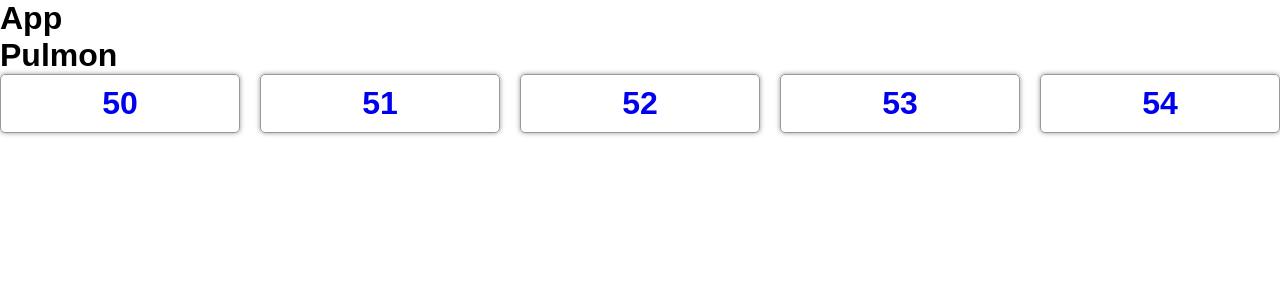
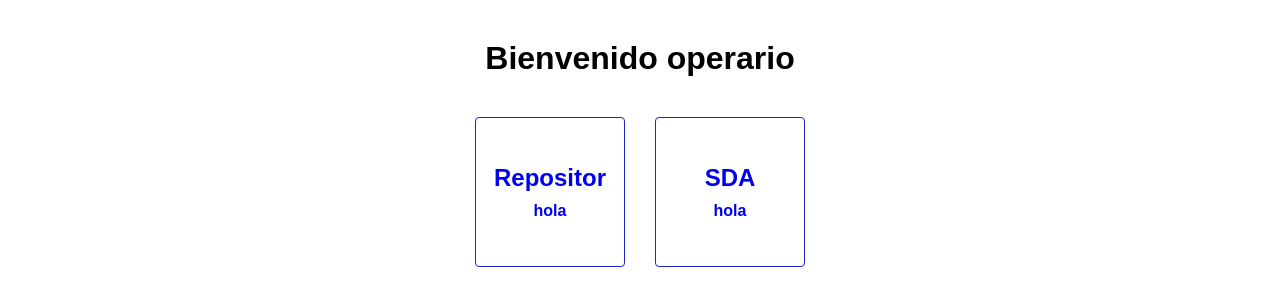
Before and after one commit to matiasarz/matiasarz-trabajaf, a React (Create React App) app: page / in a window 1280 px wide. Shown: the top 306 px of the page. Built offline with nearby package versions, Linux system fonts and the light colour scheme.

Commit message:
Rutas modificadas

```diff
--- a/public/avatar.json
+++ b/public/avatar.json
@@ -2,11 +2,13 @@
     {
         "nombre": "Repositor",
         "saludo": "hola",
-        "id": 1
+        "id": 1,
+        "sector": "reposicion"
     },
     {
         "nombre": "SDA",
         "saludo": "hola",
-        "id": 2
+        "id": 2,
+        "sector": "sda"
     }
 ]
--- a/public/data.json
+++ b/public/data.json
@@ -66,7 +66,7 @@
     {
         "id": 54,
         "pulmon": 54,
-        "pasillo": [11, 10, 12],
+        "pasillo": [10, 11, 12],
         "rack": [
             {
                 "pasillo": 10,
--- a/src/App.jsx
+++ b/src/App.jsx
@@ -1,23 +1,32 @@
-import './App.css';
-import PulmonContainer from './components/pulmonContainer/PulmonContainer';
+import "./App.css";
+import PulmonContainer from "./components/pulmonContainer/PulmonContainer";
 
-import { BrowserRouter, Routes, Route } from 'react-router-dom';
-import PasilloContainer from './components/pasilloContainer/PasilloContainer';
-import RackContainer from './components/rackContainer/RackContainer';
+import { BrowserRouter, Routes, Route } from "react-router-dom";
+import PasilloContainer from "./components/pasilloContainer/PasilloContainer";
+import RackContainer from "./components/rackContainer/RackContainer";
+import Inicio from "./routes/Inicio";
+import NotFound from "./components/NotFound404/NotFound";
 
 const App = () => {
     return (
         <div>
             <BrowserRouter>
-                <h1>App</h1>
                 <Routes>
-                    <Route path='/' element={<PulmonContainer />} />
-                    <Route path='/:id' element={<PasilloContainer />} />
-                    <Route path='/pasillo/:id' element={<RackContainer />} />
+                    <Route path="/" element={<Inicio />} />
+                    <Route path="/reposicion" element={<PulmonContainer />} />
+                    <Route
+                        path="reposicion/pasillo/:id"
+                        element={<PasilloContainer />}
+                    />
+                    <Route
+                        path="reposicion/pasillo/:num/:id"
+                        element={<RackContainer />}
+                    />
+                    <Route path="*" element={<NotFound />} />
                 </Routes>
             </BrowserRouter>
         </div>
-    )
-}
+    );
+};
 
-export default App
+export default App;
--- /dev/null
+++ b/src/components/NotFound404/NotFound.jsx
@@ -0,0 +1,5 @@
+const NotFound = () => {
+    return <h1>Esta pagina esta en mantinimiento, se resolvera pronto</h1>;
+};
+
+export default NotFound;
--- /dev/null
+++ b/src/components/avatar/Avatar.jsx
@@ -0,0 +1,16 @@
+import React from "react";
+import { Link } from "react-router-dom";
+
+const Avatar = ({ data }) => {
+    const { nombre, saludo, sector } = data;
+    return (
+        <Link to={sector}>
+            <div className="avatar">
+                <h2>{nombre}</h2>
+                <h4>{saludo}</h4>
+            </div>
+        </Link>
+    );
+};
+
+export default Avatar;
--- /dev/null
+++ b/src/components/bienvenida/BienvenidaContainer.css
@@ -0,0 +1,27 @@
+
+.bienvenidoContainer {
+    text-align: center;
+}
+.bienvenidoContainer h1 {
+    margin: 30px auto;
+    padding: 10px;
+}
+
+.avatarContainer {
+    height: calc(100vh - 117px);
+    display: flex;
+    justify-content: center;
+    align-items: flex-start;
+    gap: 30px;
+}
+.avatar {
+    width: 150px;
+    height: 150px;
+    border-radius: 4px;
+    border: 1px solid #22c;
+    display: flex;
+    flex-direction: column;
+    justify-content: center;
+    align-items: center;
+    gap: 10px;
+}
--- /dev/null
+++ b/src/components/bienvenida/BienvenidaContainer.jsx
@@ -0,0 +1,27 @@
+import { useEffect, useState } from "react";
+import Avatar from "../avatar/Avatar";
+import { getData } from "../pulmonContainer/PulmonContainer";
+import "./BienvenidaContainer.css";
+
+const BienvenidaContainer = ({ title }) => {
+    const [avatar, setAvatar] = useState([]);
+
+    useEffect(() => {
+        getData("http://localhost:3000/avatar.json")
+            .then((res) => res.json())
+            .then((data) => setAvatar(data));
+    }, []);
+
+    return (
+        <div className="bienvenidoContainer">
+            <h1>{title}</h1>
+            <div className="avatarContainer">
+                {avatar.map((avatar) => (
+                    <Avatar key={avatar.id} data={avatar} />
+                ))}
+            </div>
+        </div>
+    );
+};
+
+export default BienvenidaContainer;
--- a/src/components/pasilloContainer/PasilloContainer.jsx
+++ b/src/components/pasilloContainer/PasilloContainer.jsx
@@ -1,23 +1,22 @@
 import { Link, useParams } from "react-router-dom";
 import { getData } from "../pulmonContainer/PulmonContainer";
 import { useState, useEffect } from "react";
-import './PasilloContainer.css';
+import "./PasilloContainer.css";
 
 const PasilloContainer = () => {
-
-    const [ data, setData ] = useState([])
+    const [data, setData] = useState([]);
 
     const { id } = useParams();
 
     useEffect(() => {
-        getData()
-            .then(res => res.json())
-            .then(data => setData(data.filter(item => item.id == id)))
-    }, [])
+        getData("http://localhost:3000/data.json")
+            .then((res) => res.json())
+            .then((data) => setData(data.filter((item) => item.id == id)));
+    }, []);
 
-    const [ objeto ] = data;
+    const [objeto] = data;
     if (!objeto) {
-        return <h2>Cargando</h2>
+        return <h2>Cargando</h2>;
     }
     const { pasillo } = objeto;
 
@@ -25,12 +24,17 @@ const PasilloContainer = () => {
         <div>
             <h1>PasilloContainer</h1>
             <div className="pasilloContainer">
-                {
-                    pasillo.map((item,index) => <Link to={`/pasillo/${item}`} key={index} ><h2>{item}</h2></Link>)
-                }
+                {pasillo.map((item, index) => (
+                    <Link
+                        to={`/reposicion/pasillo/${objeto.pulmon}/${item}`}
+                        key={index}
+                    >
+                        <h2>{item}</h2>
+                    </Link>
+                ))}
             </div>
         </div>
-    )
-}
+    );
+};
 
-export default PasilloContainer
+export default PasilloContainer;
--- a/src/components/pulmonContainer/PulmonContainer.jsx
+++ b/src/components/pulmonContainer/PulmonContainer.jsx
@@ -1,31 +1,28 @@
 import { useEffect, useState } from "react";
 import PulmonItem from "../pulmonItem/PulmonItem";
-import './PulmonContainer.css';
+import "./PulmonContainer.css";
 
-export const getData = () => {
-    return fetch('http://localhost:3000/data.json');
-}
+export const getData = (url) => fetch(url);
 
 const PulmonContainer = () => {
-
-    const [ data, setData ] = useState([])
+    const [data, setData] = useState([]);
 
     useEffect(() => {
-        getData()
-            .then(res => res.json())
-            .then(data => setData(data))
-    }, [])
+        getData("http://localhost:3000/data.json")
+            .then((res) => res.json())
+            .then((data) => setData(data));
+    }, []);
 
     return (
         <div>
             <h1>Pulmon</h1>
             <div className="pulmonItemContainer">
-                {
-                    data.map(item => <PulmonItem key={item.id} data={item} />)
-                }
+                {data.map((item) => (
+                    <PulmonItem key={item.id} data={item} />
+                ))}
             </div>
         </div>
-    )
-}
+    );
+};
 
-export default PulmonContainer
+export default PulmonContainer;
--- a/src/components/pulmonItem/PulmonItem.jsx
+++ b/src/components/pulmonItem/PulmonItem.jsx
@@ -1,15 +1,14 @@
-import './PulmonItem.css';
-import { Link } from 'react-router-dom';
+import "./PulmonItem.css";
+import { Link } from "react-router-dom";
 
 const PulmonItem = ({ data }) => {
-
     return (
         <div className="pulmonItem">
-            <Link to={`/${data.id}`}>
+            <Link to={`/reposicion/pasillo/${data.id}`}>
                 <h1>{data.pulmon}</h1>
             </Link>
         </div>
-    )
-}
+    );
+};
 
-export default PulmonItem
+export default PulmonItem;
--- a/src/components/rackContainer/RackContainer.jsx
+++ b/src/components/rackContainer/RackContainer.jsx
@@ -9,7 +9,7 @@ const RackContainer = () => {
     const { id } = useParams();
 
     useEffect(() => {
-        getData()
+        getData("http://localhost:3000/data.json")
             .then((res) => res.json())
             .then((data) => {
                 let filtro = data.reduce((acc, item) => {
--- /dev/null
+++ b/src/routes/Inicio.jsx
@@ -0,0 +1,7 @@
+import BienvenidaContainer from "../components/bienvenida/BienvenidaContainer";
+
+const Inicio = () => {
+    return <BienvenidaContainer title="Bienvenido operario" />;
+};
+
+export default Inicio;
```
